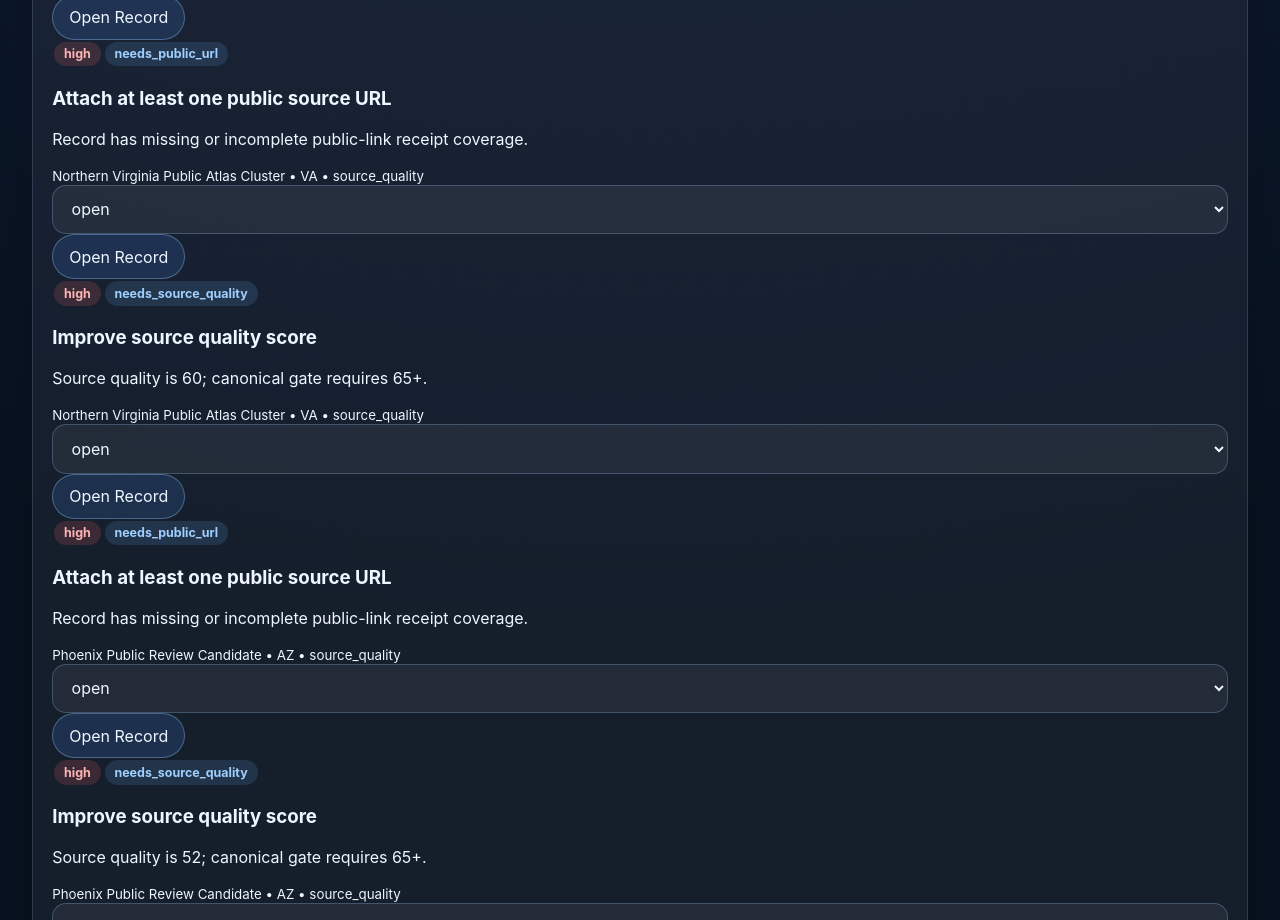
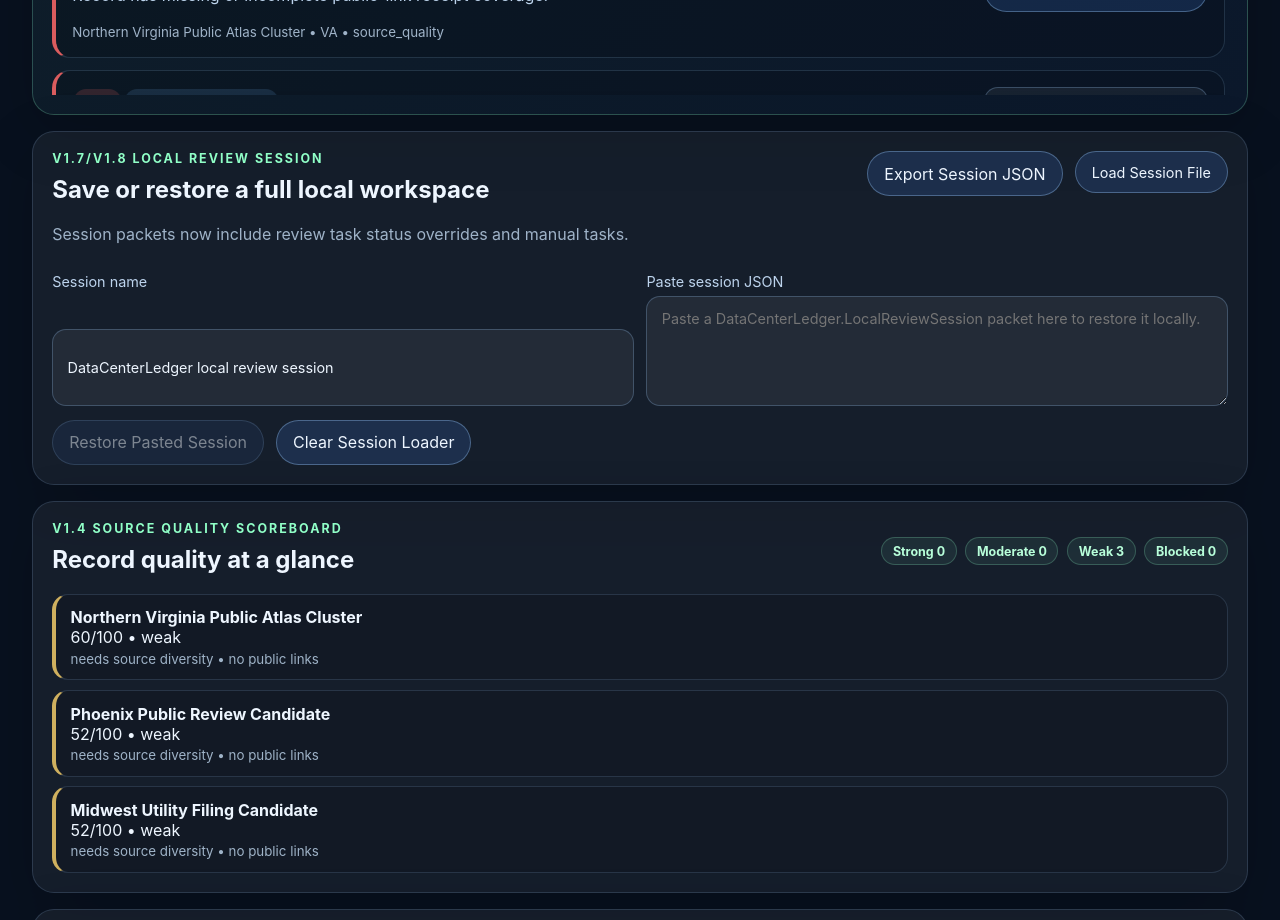
Before and after one commit to MichaelWave369/datacenter-ledger-explorer, a React (Vite) app: page / in a window 1280 px wide. Shown: the part 1880-2800 px from the top of the page. Built offline with nearby package versions, Linux system fonts and the light colour scheme.

Commit message:
Style v1.8 review queue task board

```diff
--- a/src/styles.css
+++ b/src/styles.css
@@ -36,21 +36,43 @@ tr { cursor: pointer; }
 tr:hover, tr.selected { background: rgba(87, 158, 255, 0.11); }
 a { color: #90ffc7; }
 .shell { max-width: 1480px; margin: 0 auto; padding: 2rem; }
-.hero { display: flex; justify-content: space-between; gap: 1.5rem; padding: 2rem; border: 1px solid rgba(159,205,255,0.18); border-radius: 28px; background: radial-gradient(circle at top left, rgba(75,145,255,0.32), transparent 38%), rgba(255,255,255,0.045); box-shadow: 0 24px 80px rgba(0,0,0,0.22); }
+.hero {
+  display: flex;
+  justify-content: space-between;
+  gap: 1.5rem;
+  padding: 2rem;
+  border: 1px solid rgba(159,205,255,0.18);
+  border-radius: 28px;
+  background: radial-gradient(circle at top left, rgba(75,145,255,0.32), transparent 38%), rgba(255,255,255,0.045);
+  box-shadow: 0 24px 80px rgba(0,0,0,0.22);
+}
 .launchHero { align-items: stretch; }
 .hero h1 { margin: 0; font-size: clamp(2.2rem, 5vw, 4.2rem); line-height: 0.95; }
 .hero p { color: #bdd4ed; max-width: 820px; }
 .eyebrow { color: #90ffc7 !important; text-transform: uppercase; letter-spacing: 0.16em; font-weight: 700; font-size: 0.78rem; margin: 0 0 0.55rem; }
 .heroActions { display: flex; gap: 0.75rem; align-items: flex-start; flex-wrap: wrap; justify-content: flex-end; min-width: 260px; }
-.boundaryPills { display: flex; gap: 0.55rem; flex-wrap: wrap; margin-top: 1rem; }
-.boundaryPills span, .countBadge { border: 1px solid rgba(144,255,199,0.22); border-radius: 999px; background: rgba(144,255,199,0.08); color: #b8ffda; padding: 0.35rem 0.66rem; font-size: 0.78rem; font-weight: 700; }
+.boundaryPills, .globalWarnings, .checklist, .qualityCounts { display: flex; gap: 0.55rem; flex-wrap: wrap; margin-top: 1rem; }
+.boundaryPills span, .countBadge, .qualityCounts span {
+  border: 1px solid rgba(144,255,199,0.22);
+  border-radius: 999px;
+  background: rgba(144,255,199,0.08);
+  color: #b8ffda;
+  padding: 0.35rem 0.66rem;
+  font-size: 0.78rem;
+  font-weight: 700;
+}
 .launchGrid { display: grid; grid-template-columns: repeat(2, minmax(0, 1fr)); gap: 1rem; margin: 1rem 0; }
 .introPanel h2, .walkthrough h2 { margin: 0 0 0.5rem; }
-.introPanel p, .walkthrough p, .stepCard p, .sampleNotice span { color: #bdd4ed; }
+.introPanel p, .walkthrough p, .stepCard p, .sampleNotice span, .taskCard p { color: #bdd4ed; }
 .cautionPanel { border-color: rgba(255,215,110,0.26); background: rgba(255,215,110,0.055); }
-.cards, .miniGrid { display: grid; grid-template-columns: repeat(auto-fit, minmax(150px, 1fr)); gap: 1rem; margin: 1rem 0; }
+.cards, .miniGrid { display: grid; grid-template-columns: repeat(auto-fit, minmax(140px, 1fr)); gap: 1rem; margin: 1rem 0; }
 .miniGrid { grid-template-columns: repeat(3, minmax(0, 1fr)); }
-.stat, .panel { border: 1px solid rgba(159,205,255,0.16); border-radius: 22px; background: rgba(255,255,255,0.055); box-shadow: 0 18px 60px rgba(0,0,0,0.17); }
+.stat, .panel {
+  border: 1px solid rgba(159,205,255,0.16);
+  border-radius: 22px;
+  background: rgba(255,255,255,0.055);
+  box-shadow: 0 18px 60px rgba(0,0,0,0.17);
+}
 .stat { padding: 1rem; }
 .stat span { display: block; color: #9fb3c8; font-size: 0.78rem; text-transform: uppercase; letter-spacing: 0.08em; }
 .stat strong { display: block; margin-top: 0.3rem; font-size: 1.6rem; }
@@ -59,12 +81,47 @@ a { color: #90ffc7; }
 .stepCard { border: 1px solid rgba(159,205,255,0.14); border-radius: 18px; padding: 1rem; background: rgba(0,0,0,0.12); }
 .stepCard span { display: inline-grid; place-items: center; width: 2rem; height: 2rem; border-radius: 999px; background: rgba(144,255,199,0.12); color: #90ffc7; font-weight: 800; }
 .stepCard h3 { margin: 0.8rem 0 0.35rem; }
-.panel { padding: 1.2rem; }
+.panel { padding: 1.2rem; margin: 1rem 0; }
 .panel h2 { margin-top: 0; }
 .panelHeader { display: flex; justify-content: space-between; align-items: start; gap: 1rem; }
 .compactHeader { align-items: center; margin-bottom: 0.9rem; }
 .compactHeader h3 { margin: 0; }
+.importWorkbench, .sessionWorkbench, .taskBoard, .scoreboard, .regionalView { margin: 1rem 0; }
+.csvTextArea {
+  min-height: 170px;
+  margin-top: 1rem;
+  font-family: "SFMono-Regular", Consolas, "Liberation Mono", monospace;
+  line-height: 1.5;
+}
+.importActions {
+  display: flex;
+  flex-wrap: wrap;
+  gap: 0.75rem;
+  margin: 0.85rem 0 0;
+}
+.previewPanel { margin-top: 1rem; border-top: 1px solid rgba(159,205,255,0.16); padding-top: 1rem; }
+.previewSummary { display: grid; grid-template-columns: repeat(4, minmax(0, 1fr)); gap: 0.75rem; }
+.batchMeta, .sessionMessage {
+  display: grid;
+  gap: 0.45rem;
+  margin: 0.85rem 0;
+  padding: 0.85rem;
+  border-radius: 16px;
+  background: rgba(0,0,0,0.16);
+  color: #bdd4ed;
+  overflow-wrap: anywhere;
+}
+.previewTable { max-height: 420px; }
+.previewTable .chip { margin: 0.14rem; white-space: normal; max-width: 100%; }
+.toolbar { display: grid; grid-template-columns: 2fr 1fr 1fr auto; gap: 0.8rem; margin: 1rem 0; align-items: center; }
+.taskToolbar { grid-template-columns: 0.8fr 1fr 2fr 1fr auto; }
+.fileButton { position: relative; overflow: hidden; text-align: center; white-space: nowrap; }
+.fileButton input { position: absolute; inset: 0; opacity: 0; cursor: pointer; }
+.sampleNotice { display: flex; gap: 0.65rem; align-items: center; margin: 1rem 0; }
+.sampleNotice strong { color: #ffd76e; white-space: nowrap; }
+.grid { display: grid; grid-template-columns: minmax(0, 1.5fr) minmax(380px, 0.85fr); gap: 1rem; align-items: start; }
 .tableWrap { overflow: auto; max-height: 64vh; }
+.drawer { position: sticky; top: 1rem; }
 .chip { display: inline-flex; border-radius: 999px; padding: 0.3rem 0.62rem; font-size: 0.78rem; font-weight: 700; margin: 0.12rem; }
 .chip.ok { background: rgba(57, 255, 145, 0.14); color: #90ffc7; }
 .chip.warn { background: rgba(255, 205, 87, 0.14); color: #ffd76e; }
@@ -73,47 +130,45 @@ a { color: #90ffc7; }
 .muted { color: #9fb3c8; }
 .okText { color: #90ffc7; }
 .dangerText { color: #ffb4b4; font-weight: 700; }
-.sessionWorkbench { margin: 1rem 0; border-color: rgba(144,255,199,0.22); background: linear-gradient(135deg, rgba(144,255,199,0.075), rgba(75,145,255,0.05)); }
-.sessionGrid { display: grid; grid-template-columns: minmax(240px, 0.8fr) minmax(0, 1.8fr); gap: 1rem; margin-top: 1rem; }
-.sessionGrid textarea { min-height: 150px; font-family: "SFMono-Regular", Consolas, "Liberation Mono", monospace; }
-.sessionMessage { margin: 0.85rem 0 0; color: #b8ffda; font-weight: 700; }
-.qualityPanel, .regionalPanel, .importWorkbench { margin: 1rem 0; }
-.qualityLegend { display: flex; flex-wrap: wrap; gap: 0.35rem; justify-content: flex-end; }
-.qualityRows { display: grid; grid-template-columns: repeat(auto-fit, minmax(260px, 1fr)); gap: 0.75rem; margin-top: 1rem; }
-.qualityRow { border-radius: 18px; justify-content: space-between; display: flex; text-align: left; align-items: center; gap: 1rem; background: rgba(255,255,255,0.045); }
-.qualityRow strong, .qualityRow small { display: block; }
-.qualityRow small { color: #9fb3c8; margin-top: 0.2rem; }
-.qualityRow b { font-size: 1.5rem; }
-.qualityRow.strong { border-color: rgba(144,255,199,0.38); }
-.qualityRow.moderate { border-color: rgba(159,205,255,0.38); }
-.qualityRow.weak { border-color: rgba(255,215,110,0.38); }
-.qualityRow.blocked { border-color: rgba(255,105,105,0.38); }
-.regionalGrid { display: grid; grid-template-columns: minmax(0, 1.35fr) minmax(340px, 0.75fr); gap: 1rem; margin-top: 1rem; }
-.regionalTable { max-height: 420px; }
-.regionalCard { border: 1px solid rgba(159,205,255,0.16); border-radius: 18px; background: rgba(0,0,0,0.12); padding: 1rem; }
-.regionalCard h3 { margin-top: 0; }
-.checkItem { border-left: 3px solid rgba(159,205,255,0.36); padding: 0.55rem 0.75rem; border-radius: 10px; background: rgba(255,255,255,0.04); color: #bdd4ed; }
-.checkItem.pass { border-color: rgba(144,255,199,0.7); }
-.checkItem.warning, .checkItem.needs_human { border-color: rgba(255,215,110,0.75); }
-.checkItem.fail { border-color: rgba(255,105,105,0.75); }
-.importWorkbench { margin: 1rem 0; }
-.csvTextArea { min-height: 170px; margin-top: 1rem; font-family: "SFMono-Regular", Consolas, "Liberation Mono", monospace; line-height: 1.5; }
-.importActions { display: flex; flex-wrap: wrap; gap: 0.75rem; margin: 0.85rem 0 0; }
-.previewPanel { margin-top: 1rem; border-top: 1px solid rgba(159,205,255,0.16); padding-top: 1rem; }
-.previewSummary { display: grid; grid-template-columns: repeat(4, minmax(0, 1fr)); gap: 0.75rem; }
-.batchMeta { display: grid; gap: 0.45rem; margin: 0.85rem 0; padding: 0.85rem; border-radius: 16px; background: rgba(0,0,0,0.16); color: #bdd4ed; overflow-wrap: anywhere; }
-.globalWarnings { display: flex; flex-wrap: wrap; gap: 0.35rem; margin: 0.75rem 0; }
-.previewTable { max-height: 420px; }
-.toolbar { display: grid; grid-template-columns: 2fr 1fr 1fr auto; gap: 0.8rem; margin: 1rem 0; align-items: center; }
-.fileButton { position: relative; overflow: hidden; text-align: center; white-space: nowrap; }
-.fileButton input { position: absolute; inset: 0; opacity: 0; cursor: pointer; }
-.sampleNotice { display: flex; gap: 0.65rem; align-items: center; margin: 1rem 0; }
-.sampleNotice strong { color: #ffd76e; white-space: nowrap; }
-.grid { display: grid; grid-template-columns: minmax(0, 1.5fr) minmax(380px, 0.85fr); gap: 1rem; align-items: start; }
-.drawer { position: sticky; top: 1rem; }
+.taskBoard { border-color: rgba(144,255,199,0.24); background: linear-gradient(135deg, rgba(144,255,199,0.06), rgba(75,145,255,0.055)); }
+.taskStats { grid-template-columns: repeat(5, minmax(0, 1fr)); }
+.taskList { display: grid; gap: 0.75rem; margin-top: 1rem; max-height: 560px; overflow: auto; padding-right: 0.2rem; }
+.taskCard {
+  display: grid;
+  grid-template-columns: minmax(0, 1fr) minmax(170px, 0.25fr);
+  gap: 1rem;
+  border: 1px solid rgba(159,205,255,0.16);
+  border-left: 4px solid rgba(159,205,255,0.4);
+  border-radius: 18px;
+  padding: 1rem;
+  background: rgba(0,0,0,0.16);
+}
+.taskCard.high { border-left-color: rgba(255,105,105,0.85); }
+.taskCard.medium { border-left-color: rgba(255,215,110,0.85); }
+.taskCard.low { border-left-color: rgba(114,185,255,0.85); }
+.taskCard h3 { margin: 0.55rem 0 0.25rem; }
+.taskCard small { color: #9fb3c8; }
+.taskActions { display: grid; gap: 0.55rem; align-content: start; }
+.sessionGrid, .receiptGrid { display: grid; grid-template-columns: repeat(2, minmax(0, 1fr)); gap: 0.8rem; margin: 0.8rem 0; }
+.qualityRows, .regionalRows { display: grid; gap: 0.6rem; max-height: 420px; overflow: auto; }
+.qualityRow, .regionRow {
+  width: 100%;
+  text-align: left;
+  border-radius: 16px;
+  border: 1px solid rgba(159,205,255,0.16);
+  background: rgba(0,0,0,0.14);
+  padding: 0.8rem 0.9rem;
+}
+.qualityRow strong, .qualityRow span, .qualityRow small, .regionRow strong, .regionRow span, .regionRow small { display: block; }
+.qualityRow small, .regionRow small { color: #9fb3c8; margin-top: 0.2rem; }
+.qualityRow.strong { border-left: 4px solid rgba(144,255,199,0.8); }
+.qualityRow.moderate { border-left: 4px solid rgba(114,185,255,0.8); }
+.qualityRow.weak { border-left: 4px solid rgba(255,215,110,0.8); }
+.qualityRow.blocked { border-left: 4px solid rgba(255,105,105,0.8); }
+.regionalGrid { display: grid; grid-template-columns: minmax(0, 1fr) minmax(320px, 0.8fr); gap: 1rem; }
+.selectedRegion { outline: 2px solid rgba(144,255,199,0.45); }
+.regionDetail { border: 1px solid rgba(159,205,255,0.16); border-radius: 18px; background: rgba(0,0,0,0.12); padding: 1rem; }
 .receiptEditor { margin: 1rem 0; padding: 1rem; border: 1px solid rgba(144,255,199,0.16); border-radius: 18px; background: linear-gradient(135deg, rgba(144,255,199,0.07), rgba(75,145,255,0.06)); }
-.receiptGrid { display: grid; grid-template-columns: repeat(2, minmax(0, 1fr)); gap: 0.8rem; margin-bottom: 0.8rem; }
-.receiptWarnings { margin-top: 0.7rem; }
 .receipt { border-left: 3px solid rgba(144,255,199,0.7); padding: 0.6rem 0.8rem; margin: 0.75rem 0; background: rgba(255,255,255,0.045); border-radius: 12px; }
 .receipt span, .receipt small { display: block; color: #9fb3c8; font-size: 0.84rem; margin-top: 0.2rem; }
 .receipt a { display: inline-block; margin-top: 0.35rem; }
@@ -121,18 +176,19 @@ a { color: #90ffc7; }
 @media (max-width: 1180px) {
   .walkthrough { grid-template-columns: 1fr; }
   .stepGrid { grid-template-columns: repeat(2, minmax(0, 1fr)); }
-  .previewSummary { grid-template-columns: repeat(2, minmax(0, 1fr)); }
-  .regionalGrid, .sessionGrid { grid-template-columns: 1fr; }
+  .previewSummary, .taskStats { grid-template-columns: repeat(2, minmax(0, 1fr)); }
+  .taskToolbar { grid-template-columns: 1fr 1fr; }
 }
 @media (max-width: 980px) {
-  .hero, .grid, .launchGrid { grid-template-columns: 1fr; display: grid; }
-  .cards, .miniGrid, .toolbar, .receiptGrid { grid-template-columns: 1fr 1fr; }
+  .hero, .grid, .launchGrid, .regionalGrid { grid-template-columns: 1fr; display: grid; }
+  .cards, .miniGrid, .toolbar, .sessionGrid, .receiptGrid { grid-template-columns: 1fr 1fr; }
   .heroActions { justify-content: flex-start; }
   .panelHeader { display: grid; }
+  .drawer { position: static; }
 }
 @media (max-width: 640px) {
   .shell { padding: 1rem; }
   .hero, .panel { padding: 1rem; border-radius: 18px; }
-  .cards, .miniGrid, .toolbar, .stepGrid, .previewSummary, .receiptGrid, .qualityRows { grid-template-columns: 1fr; }
+  .cards, .miniGrid, .toolbar, .stepGrid, .previewSummary, .receiptGrid, .sessionGrid, .taskToolbar, .taskStats, .taskCard { grid-template-columns: 1fr; }
   .sampleNotice { align-items: flex-start; flex-direction: column; }
 }
```
